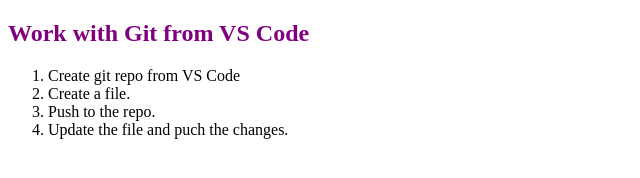
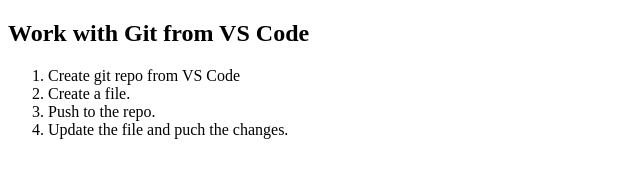
Before and after one commit to Georgi-Petkov/test_git, a plain HTML site: page index.html in a window 1280 px wide. Shown: the whole page, without its empty margins (0-640 px from the left). Drawn offline with Linux system fonts and the light colour scheme.

Commit message:
Update h2 colour.

```diff
--- a/index.html
+++ b/index.html
@@ -4,7 +4,7 @@
         <title>GIT&VSCode</title>
     </head>
     <body>
-        <h2 style="color: purple;">Work with Git from VS Code</h2>
+        <h2 style="color: black;">Work with Git from VS Code</h2>
         <ol>
             <li>Create git repo from VS Code</li>
             <li>Create a file.</li>
```
